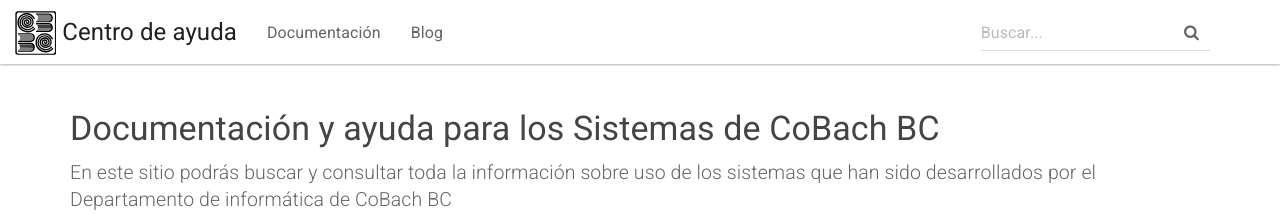
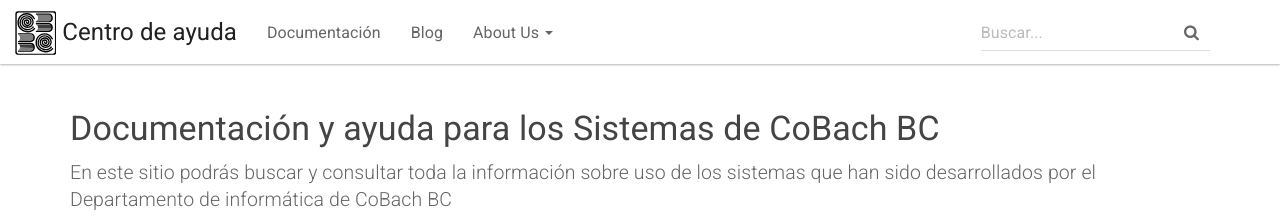
Before and after one commit to CoBachBC/centrodeayuda, a Jekyll site: the page built from docs/index.html, in a window 1280 px wide. Shown: the top 216 px of the page. Built offline with Jekyll 4.4.1, drawn with Linux system fonts in a browser that asks for light colours.

Commit message:
Update topnav.html

```diff
--- a/docs/_includes/topnav.html
+++ b/docs/_includes/topnav.html
@@ -15,6 +15,14 @@
             <ul class="nav navbar-nav">
                 <li {% if page.sectionid=='docs' %} class="active" {% endif %}><a href="{{ "/docs/home/" | relative_url }}">Documentación</a></li>
                 <li {% if page.sectionid=='blog' %} class="active" {% endif %}><a href="{{ site.posts.first.url | relative_url }}">Blog</a></li>
+                <li class="dropdown">
+                    <a href="#" class="dropdown-toggle" data-toggle="dropdown" role="button" aria-haspopup="true" aria-expanded="false">About Us <span class="caret"></span></a>
+                    <ul class="dropdown-menu" aria-labelledby="about-us">
+                        <li><a href="#">Our Story</a></li>
+                        <li><a href="#">Our Team</a></li>
+                        <li><a href="#">Contact Us</a></li>
+                    </ul>
+                </li>
             </ul>
             <div class="navbar-right">
                 <form class="navbar-form navbar-left">
```
